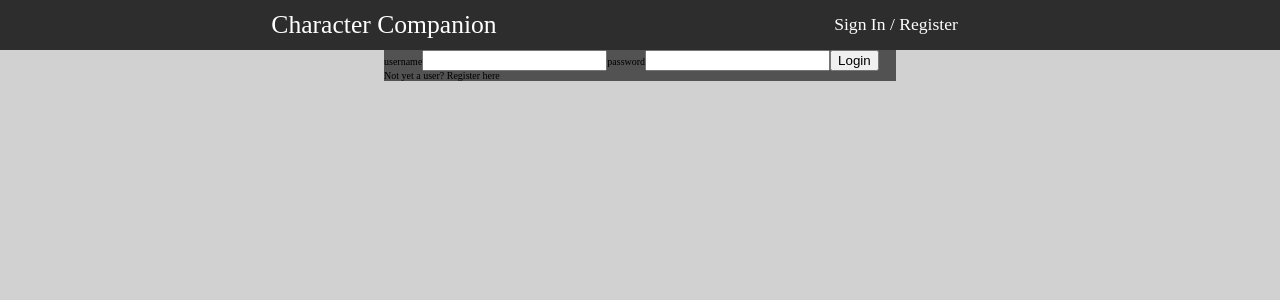
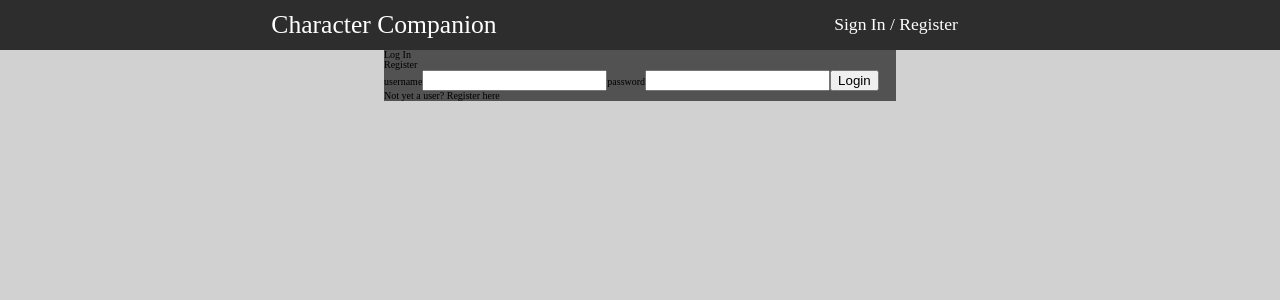
Before and after one commit to tsbarrett89/character-companion-fe, a React (Create React App) app: page /login in a window 1280 px wide. Shown: the top 300 px of the page. Built offline with nearby package versions, Linux system fonts and the light colour scheme.

Commit message:
changed active to id

```diff
--- a/src/components/authorization/SignIn.js
+++ b/src/components/authorization/SignIn.js
@@ -10,6 +10,10 @@ const SignIn = () => {
 
     return (
         <div className="signIn">
+            <span className="tabs">
+                <div id={registered && "active"}>Log In</div>
+                <div id={!registered && "active"}>Register</div>
+            </span>
             {registered ? <Login /> : <Register />}
             {registered ? <p onClick={() => setRegistered(!registered)}>Not yet a user? Register here</p> :
             <p onClick={() => setRegistered(!registered)}>Already registered? Login here</p>}
```
